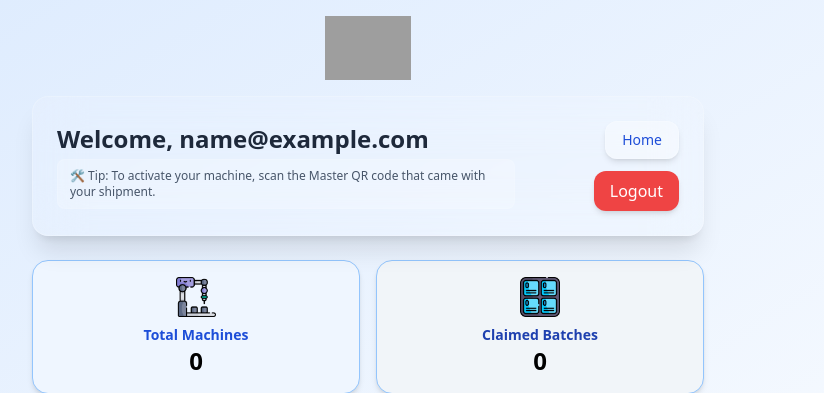
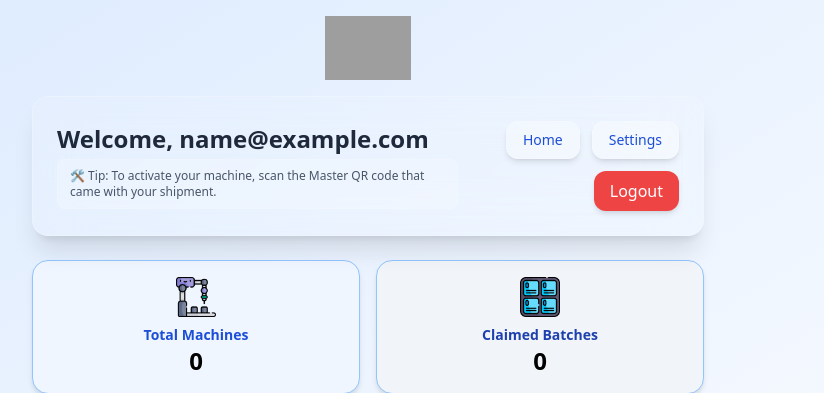
Before and after one commit to gigtarget/maintaineh, a Flask app: page /user/dashboard in a window 1280 px wide. Shown: the top 393 px of the page, without its empty margins (272-1096 px from the left). Run offline with Flask 3, Linux system fonts and the light colour scheme; the visitor is signed in with stand-in values (Sample User, id 1); data that the repository does not hold is empty; some libraries are stand-ins or nearby versions; grey boxes are pictures that could not be loaded.

Commit message:
Update user_dashboard.html

```diff
--- a/app/templates/user_dashboard.html
+++ b/app/templates/user_dashboard.html
@@ -32,6 +32,7 @@
       </div>
       <div class="flex gap-3 flex-wrap justify-center sm:justify-end">
         <a href="{{ url_for('routes.home') }}" class="bg-white/30 border border-white/20 backdrop-blur-md text-sm px-4 py-2 rounded-xl text-blue-700 hover:text-blue-900 shadow-md">Home</a>
+        <a href="{{ url_for('routes.user_settings') }}" class="bg-white/30 border border-white/20 backdrop-blur-md text-sm px-4 py-2 rounded-xl text-blue-700 hover:text-blue-900 shadow-md">Settings</a>
         <a href="{{ url_for('routes.logout') }}" class="bg-red-500 hover:bg-red-600 text-white px-4 py-2 rounded-xl shadow-md">Logout</a>
       </div>
     </div>
```
